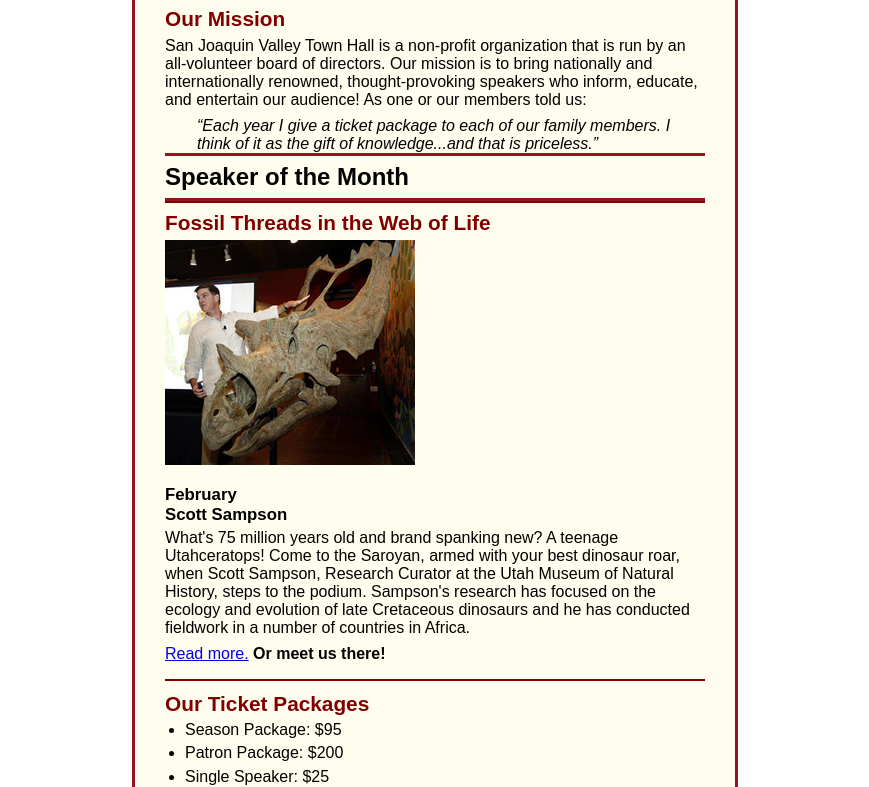
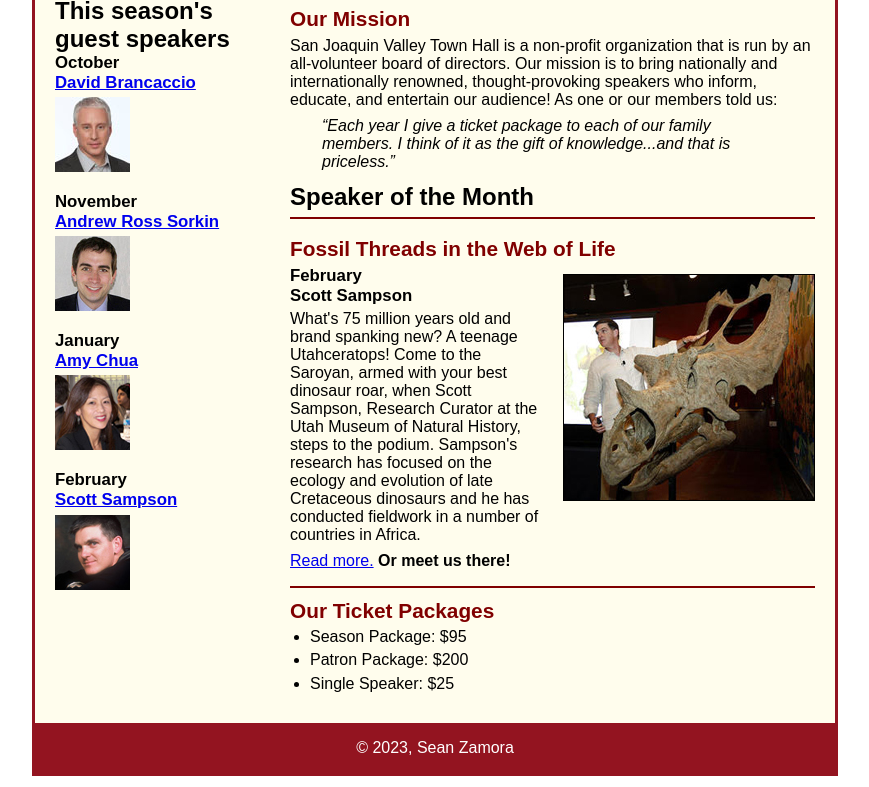
Before and after one commit to sez27/A10, a plain HTML site: page index.html in a window 1280 px wide. Shown: the part 126-913 px from the top of the page, without its empty margins (205-1074 px from the left). Drawn offline with Linux system fonts and the light colour scheme.

Commit message:
Finished Assignment

```diff
--- a/c6_index.html
+++ b/index.html
@@ -5,7 +5,7 @@
 	<meta charset="utf-8">
 	<title>San Joaquin Valley Town Hall</title>
 	<link rel="shortcut icon" href="images/favicon.ico">
-	<link rel="stylesheet" href="styles/c6_main.css">
+	<link rel="stylesheet" href="styles/main.css">
 </head>
 
 <body>
@@ -34,7 +34,7 @@
 				Curator at the Utah Museum of Natural History, steps to the podium. Sampson's research
 				has focused on the ecology and evolution of late Cretaceous dinosaurs and he has conducted
 				fieldwork in a number of countries in Africa.</p>
-				<p><a href="speakers/c6_sampson.html">Read more.</a>&nbsp;<b>Or meet us there!</b></p>
+				<p><a href="speakers/sampson.html">Read more.</a>&nbsp;<b>Or meet us there!</b></p>
 			</article>
 
 			<h2>Our Ticket Packages</h2>
@@ -53,12 +53,12 @@
 			<img src="images/sorkin75.jpg" alt="Andrew Ross Sorkin photo">
 			<h3>January<br><a href="speakers/chua.html">Amy Chua</a></h3>
 			<img src="images/chua75.jpg" alt="Amy Chua photo">
-			<h3>February<br><a href="speakers/c6_sampson.html">Scott Sampson</a></h3>
+			<h3>February<br><a href="speakers/sampson.html">Scott Sampson</a></h3>
 			<img src="images/sampson75.jpg" alt="Scott Sampson photo">
 		</aside>
 	</main>
 	<footer>
-		<p>&copy; 2022, San Joaquin Valley Town Hall, Fresno, CA 93755</p>
+		<p>&copy; 2023, Sean Zamora</p>
 	</footer>
 </body>
 </html>
--- a/styles/c6_speaker.css
+++ b/styles/c6_speaker.css
@@ -45,6 +45,11 @@ header img {
 .shadow {
 	text-shadow: 2px 2px 2px #800000;
 }
+
+main {
+	clear: left;
+}
+
 /* the styles for the section */
 section {
 	width: 525px;
@@ -52,14 +57,10 @@ section {
 	padding: 0 20px 20px 20px;
 }
 section h1 {
+	color: #800000;
 	font-size: 150%;
 	padding: .5em 0 .25em 0;
 	margin: 0;
-}
-section h2 {
-	color: #800000;
-	font-size: 130%;
-	padding: .5em 0 .25em 0;
 }
 section p {
 	padding-bottom: .5em;
@@ -78,15 +79,10 @@ section li {
 /* the styles for the article */
 article {
 	padding: .5em 0;
-	border-top: 2px solid #800000;
-	border-bottom: 2px solid #800000;
 }
 article h2 {
+	font-size: 115%;
 	padding-top: 0;
-}
-article h3 {
-	font-size: 105%;
-	padding-bottom: .25em;
 }
 article img {
 	float: right;
--- a/styles/c6_main.css
+++ b/styles/main.css
@@ -9,7 +9,7 @@ html {
 body {
 	font-family: Arial, Helvetica, sans-serif;
     font-size: 100%;
-    width: 600px;
+    width: 800px;
     margin: 0 auto;
     border: 3px solid #931420;
     background-color: #fffded;
@@ -45,45 +45,6 @@ header img {
 .shadow {
 	text-shadow: 2px 2px 2px #800000;
 }
-/* the styles for the main content */
-main {
-	clear: left;
-}
-main {
-	padding: 0 30px;
-}
-main h1 {
-	font-size: 150%;
-	padding: .3em 0;
-    border-top: 3px solid #931420;
-    border-bottom: 3px solid #931420;
-}
-main h2 {
-	color: #800000;
-	font-size: 130%;
-	padding: .5em 0 .25em 0;
-}
-main h3 {
-	font-size: 105%;
-	padding-bottom: .25em;
-}
-main img {
-	padding-bottom: 1em;
-}
-main p {
-	padding-bottom: .5em;
-}
-main blockquote {
-	padding: 0 2em;
-	font-style: italic;
-}
-main ul {
-	padding: 0 0 .25em 1.25em;
-}
-main li {
-	padding-bottom: .35em;
-}
-
 /* the styles for the article */
 article {
 	padding: .5em 0;
@@ -97,8 +58,52 @@ article h3 {
 	font-size: 105%;
 	padding-bottom: .25em;
 }
+article img {
+	float: right;
+	border: 1px solid black;
+	margin: .5em 0 1em 1em;
+}
+/* the styles for the section */
+section {
+	width: 525px;
+	float: right;
+	padding: 0 20px 20px 20px;
+}
+section h1 {
+	font-size: 150%;
+	margin: 0;
+	padding: .5em 0 .25em 0;
+}
+section h2 {
+	color: #800000;
+	font-size: 130%;
+	padding: .5em 0 .25em 0;
+}
+section p {
+	padding-bottom: .5em;
+}
+section blockquote {
+	font-style: italic;
+	padding: 0 2em;
+}
+section ul {
+	padding: 0 0 .25em 1.25em;
+}
+section li {
+	padding-bottom: .35em;
+}
+/* the styles for the aside */
+aside {
+	float: right;
+	width: 215px;
+	padding: 0 0 20px 20px;
+}
 
-/* the styles for the aside */
+aside h2 {
+	color: #800000;
+	font-size: 130%;
+	padding: .5em 0 .25em 0;
+}
 
 aside h3 {
 	font-size: 105%;
@@ -111,6 +116,7 @@ aside img {
 /* the styles for the footer */
 footer {
 	background-color: #931420;
+	clear: both;
 }
 footer p {
 	text-align: center;
```
Also changed, not shown: speakers/brancaccio.html (+2 -1 lines), speakers/chua.html (+2 -1 lines), speakers/sampson.html (renamed from speakers/c6_sampson.html, +2 -2 lines), speakers/sorkin.html (+2 -1 lines).
